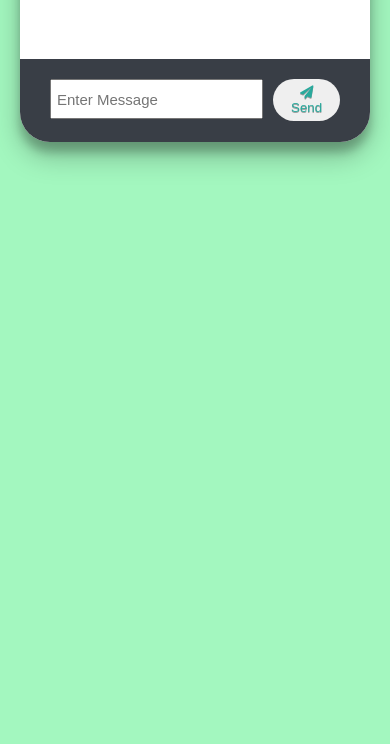
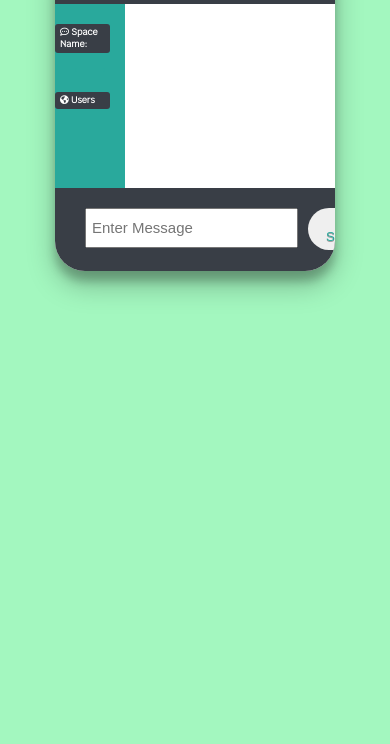
Before and after one commit to WabaScript/talk-a-lot, a website: page public/chat.html in a window 390 px wide. Shown: the part 100-844 px from the top of the page. Drawn offline with nearby package versions, Linux system fonts and the light colour scheme; no server answers.

Commit message:
responsive fix

```diff
--- a/public/chat.html
+++ b/public/chat.html
@@ -23,7 +23,7 @@
                 <h3><i class="far fa-comment-dots"></i> Space Name:</h3>
                 <h2 id="room-name" class="room-name-box"></h2>
                 <h3><i class="fas fa-globe-americas"></i> Users</h3>
-            <ul id="users"></ul>
+                <ul id="users" class="users-box"></ul>
                 </div>
                 <div class="chat-messages"></div>
             </main>
--- a/public/css/style.css
+++ b/public/css/style.css
@@ -1,5 +1,4 @@
 @import url('https://fonts.googleapis.com/css2?family=Krub&family=Lora&display=swap');
-
 
 :root {
 	--dark-color-a: #393e46;
@@ -174,7 +173,6 @@ a {
 .chat-form-container {
 	padding: 20px 30px;
 	background-color: var(--dark-color-a);
-
 }
 
 .chat-form-container form {
@@ -256,13 +254,122 @@ a {
 	border-color: rgba(255,255,255,1);
 }
 
+  /*============ BOOTSTRAP BREAK POINTS:
 
-@media (max-width: 700px) {
-	.chat-main {
-		display: block;
+  Extra small (xs) devices (portrait phones, less than 576px)
+  No media query since this is the default in Bootstrap
+
+  Small (sm) devices (landscape phones, 576px and up)
+  @media (min-width: 576px) { ... }
+
+  Medium (md) devices (tablets, 768px and up)
+  @media (min-width: 768px) { ... }
+
+  Large (lg) devices (desktops, 992px and up)
+  @media (min-width: 992px) { ... }
+
+  Extra (xl) large devices (large desktops, 1200px and up)
+  @media (min-width: 1200px) { ... }
+
+  =============*/
+
+
+
+/*============= MEDIA QUERIES =============*/
+
+/* Devices under 1199px (xl) */
+@media (max-width: 1199.98px) {
+
+}
+
+/* Devices under 992px (xl) */
+@media (max-width: 991.98px) {
+
+
+}
+
+/* Devices under 768px (md) */
+@media (max-width: 767.98px) {
+
+
+}
+
+/* Devices under 576px (sm) */
+@media (max-width: 575.98px) {
+	body {
+		font-size: 10px;
+		display: flex;
+		flex-direction: column;
+		justify-content: center;
+		margin: 30px, 7px, 20px, 7px;
+	}
+
+	.chat-container {
+		max-width: 577px;
+		width: 280px;
+		background: #fff;
+		margin: 30px, 7px, 20px, 7px;
+		overflow: hidden;
+		box-shadow: 0 14px 28px rgba(0,0,0,0.25), 0 10px 10px rgba(0,0,0,0.22);
+		border-radius: 20px 20px 30px 30px;
+	}
+
+	.chat-header h1,
+	.chat-header a {
+		font-size: 11px;
 	}
 
 	.chat-sidebar {
+		background: var(--dark-color-b);
+		color: #fff;
+		/* overflow-y: scroll; */
+	}
+
+	.chat-sidebar h2 {
+		font-size: 8px;
+		background: rgba(0, 0, 0, 0.1);
+	}
+
+	.chat-sidebar h3 {
+		font-size: 9px;
+		margin-bottom: 15px;
+		background-size: 100%;
+		padding: 2px;
+		border-radius: 3px;
+		background-color: var(--dark-color-a);
+		padding: 2.5px 5px;
+		width: calc(100% + 25px);
+		margin-left: -20px;
+	}
+
+	.chat-sidebar ul li {
+		padding: 5px 0;
+	}
+
+	.chat-sidebar .room-name-box {
+		background-color: var(--dark-color-b);
+		padding: 2px;
+	}
+
+	.chat-sidebar .users-box {
+		background-color: var(--dark-color-b);
+		padding: 2px;
+	}
+
+	#user-icon {
 		display: none;
 	}
+
+	.chat-messages .message .meta {
+		font-size: 10px;
+		font-weight: bold;
+		color: var(--dark-color-b);
+		opacity: 0.7;
+		margin-bottom: 7px;
+	}
+
+	.chat-messages .message .meta span {
+		color: #777;
+	}
+
 }
--- a/public/js/main.js
+++ b/public/js/main.js
@@ -33,7 +33,7 @@ socket.on('message', message => {
     outputMessage(message);
 
     // Notification sound
-    messageSound();
+    // messageSound();
 
     //Scroll Down
     chatMessages.scrollTop =chatMessages.scrollHeight;
@@ -73,6 +73,6 @@ const outputRoomName = room => {
 //Add Users to DOM
 const outputUsers = users => {
     userList.innerHTML = `
-    ${users.map(user => `<li><i class="fas fa-user"></i> ${user.username}</li>`).join('')}
+    ${users.map(user => `<li><i id="user-icon" class="fas fa-user"></i> ${user.username}</li>`).join('')}
     `;
 }
```
Lines whose indentation alone changed are shown as unchanged.
